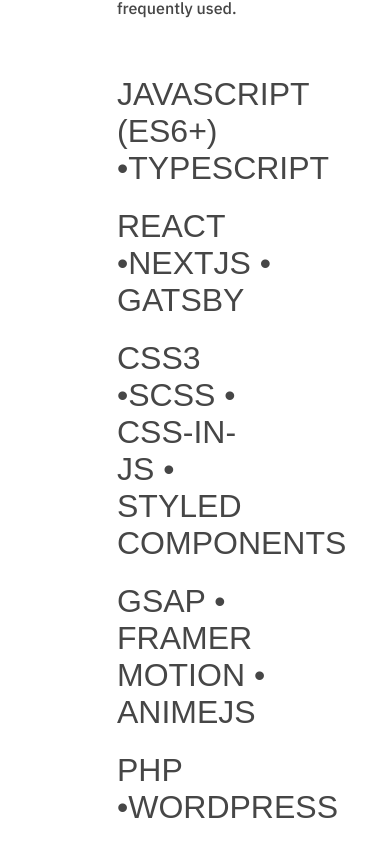
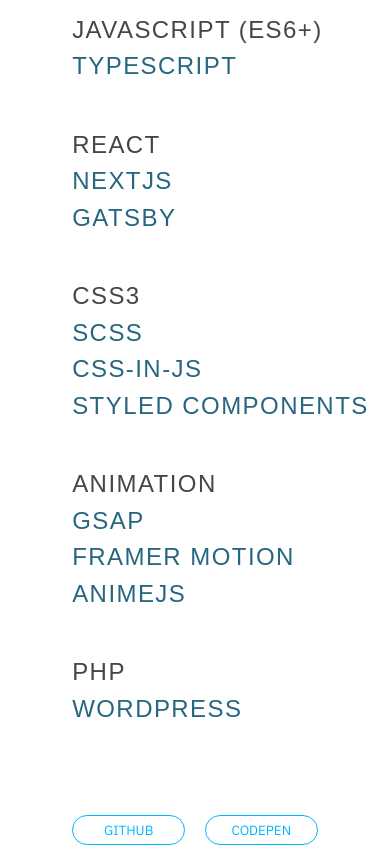
Before and after one commit to jamesMAwalker/jw-portfolio-next, a Next.js app: page / in a window 390 px wide. Shown: the part 3284-4144 px from the top of the page. Built offline with nearby package versions, Linux system fonts and the light colour scheme; a web font is replaced by a local one.

Commit message:
Further refactor tech-stack; mobile config for tech stack. 1 TechStack:   + Secondary tech is now a mapped array.   + Bullets only rendered when not isMobile. 2 Global Styles:   + Add finer degress of vp and letter spacing in custom properties.

```diff
--- a/components/home/03-tech-stack.jsx
+++ b/components/home/03-tech-stack.jsx
@@ -7,35 +7,37 @@
   techList,
   techRow,
   main,
+  outline,
   secondary,
+  bullet,
   buttons,
 } from '../../styles/home/03-tech-stack.module.scss'
 
 const techItems = [
   {
     id: 'js',
-    main: `Javascript (ES6+) •`,
-    secondary: `Typescript`,
+    main: `Javascript (ES6+)`,
+    secondary: [`Typescript`],
   },
   {
     id: 'react',
-    main: `React •`,
-    secondary: `NextJS • Gatsby`,
+    main: `React`,
+    secondary: [`NextJS`, `Gatsby`],
   },
   {
     id: 'css',
-    main: `CSS3 •`,
-    secondary: `SCSS • CSS-in-JS • Styled Components`,
+    main: `CSS3`,
+    secondary: [`SCSS`, `CSS-in-JS`, `Styled Components`],
   },
   {
     id: 'animation',
-    main: `GSAP • Framer Motion • AnimeJS`,
-    secondary: null,
+    main: `Animation`,
+    secondary: [`GSAP`, `Framer Motion`, `AnimeJS`],
   },
   {
     id: 'php',
-    main: `PHP •`,
-    secondary: `WordPress`,
+    main: `PHP`,
+    secondary: [`WordPress`],
   },
 ]
 
@@ -55,8 +57,15 @@
         {techItems.map(tch => {
           return (
             <li className={techRow} key={tch.id}>
-              <span className={main}>{tch.main}</span>
-              <span className={secondary}>{tch.secondary}</span>
+              <span className={`${main}`}>{tch.main}</span>
+              <div className={secondary}>{tch.secondary.map(st => {
+                return (
+                  <>
+                    <span className={bullet}>•</span>
+                    <span>{st}</span>
+                  </>
+                )
+              })}</div>
             </li>
           )
         })}
--- a/styles/globals.scss
+++ b/styles/globals.scss
@@ -72,6 +72,7 @@
   --space-5xl: 70px;
 
   /* viewport-spacing */
+  --vp-xxs: 1vh;
   --vp-xs: 1.5vh;
   --vp-sm: 2.5vh;
   --vp-md: 5vh;
@@ -89,6 +90,7 @@
   --push-xl: 0.25em;
   --push-lg: 0.15em;
   --push-md: 0.08em;
+  --push-ms: 0.06em;
   --push-sm: 0.02em;
   --tight: -0.015em;
   // --loose: 0.25em;
--- a/styles/home/03-tech-stack.module.scss
+++ b/styles/home/03-tech-stack.module.scss
@@ -2,27 +2,68 @@
 
 .tech {
   @include homeSection;
+  width: 100%;
   .label {
     @include label;
   }
   .blurb {
     @include blurb;
+    @media (max-width: 1024px) {
+      width: var(--mobile-blurb-width);
+    }
   }
   .techList {
     @include list;
+    @media (max-width: 1024px) {
+      width: var(--mobile-blurb-width);
+      font-size: var(--text-2xl);
+    }
   }
   .techRow {
+    display: flex;
+    align-items: center;
+    justify-content: start;
     margin-bottom: var(--vp-sm);
+    white-space: nowrap;
+    font-weight: var(--light);
+    letter-spacing: var(--push-ms);
+    span {
+      padding-bottom: var(--vp-xxs);
+    }
+    .secondary {
+      display: flex;
+      color: var(--primary-mute);
+    }
+    .bullet {
+      margin: 0 var(--space-lg);
+    }
+    @media (max-width: 1024px) {
+      width: 100%;
+      flex-direction: column;
+      align-items: flex-start;
+      margin-bottom: var(--vp-md);
+      .bullet {
+        display: none;
+      }
+      .secondary {
+        flex-direction: column;
+      }
+    }
   }
   .buttons {
     width: 40vw;
-    display: flex;
-    align-items: flex-start;
-    justify-content: flex-start;
+    display: grid;
+    gap: var(--grid-gap);
+    grid-template-columns: 10vw 10vw;
     button {
-      width: 25%;
+      width: 100%;
       padding: 0 2vh;
       margin-right: var(--space-3xl);
     }
+    @media (max-width: 1024px) {
+      width: var(--mobile-blurb-width);
+      gap: 0 5vw;
+      grid-template-columns:  repeat(2, 1fr);
+    }
   }
 }
```
